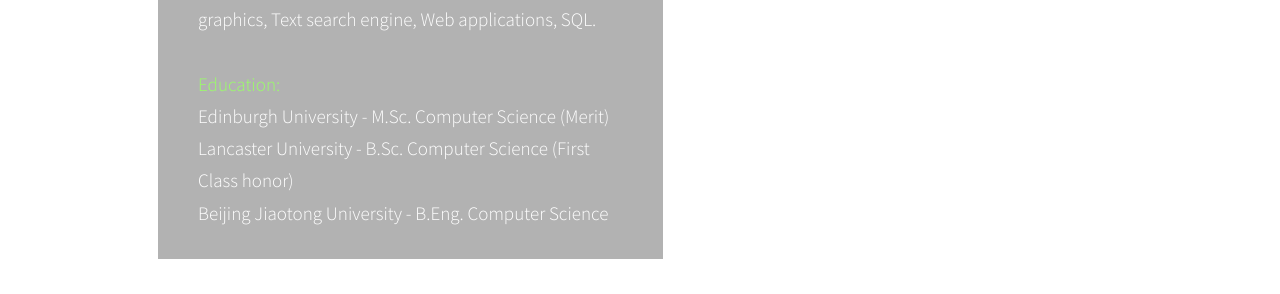
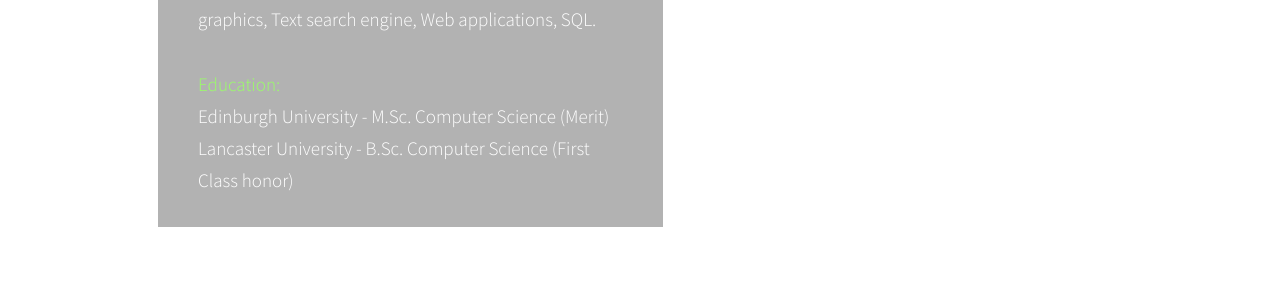
Before and after one commit to samsmithspace/sam.github.io, a plain HTML site: page index.html in a window 1280 px wide. Shown: the part 822-1116 px from the top of the page. Drawn offline with Linux system fonts and the light colour scheme.

Commit message:
Update index.html

```diff
--- a/index.html
+++ b/index.html
@@ -95,8 +95,7 @@
                     Edinburgh University - M.Sc. Computer Science (Merit)
                     <p class="mb-0">
                     Lancaster University - B.Sc. Computer Science (First Class honor)
-                    <p class="mb-0">
-                    Beijing Jiaotong University - B.Eng. Computer Science
+
 
                 </div>
                 <div class="intro-right">
```
